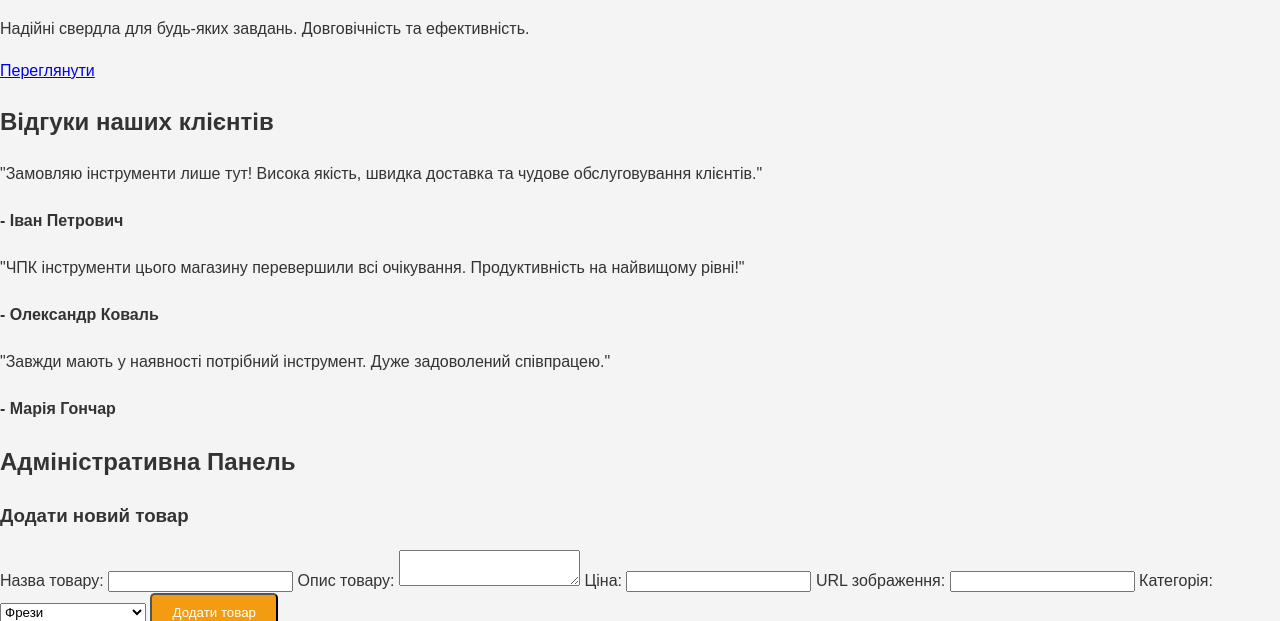
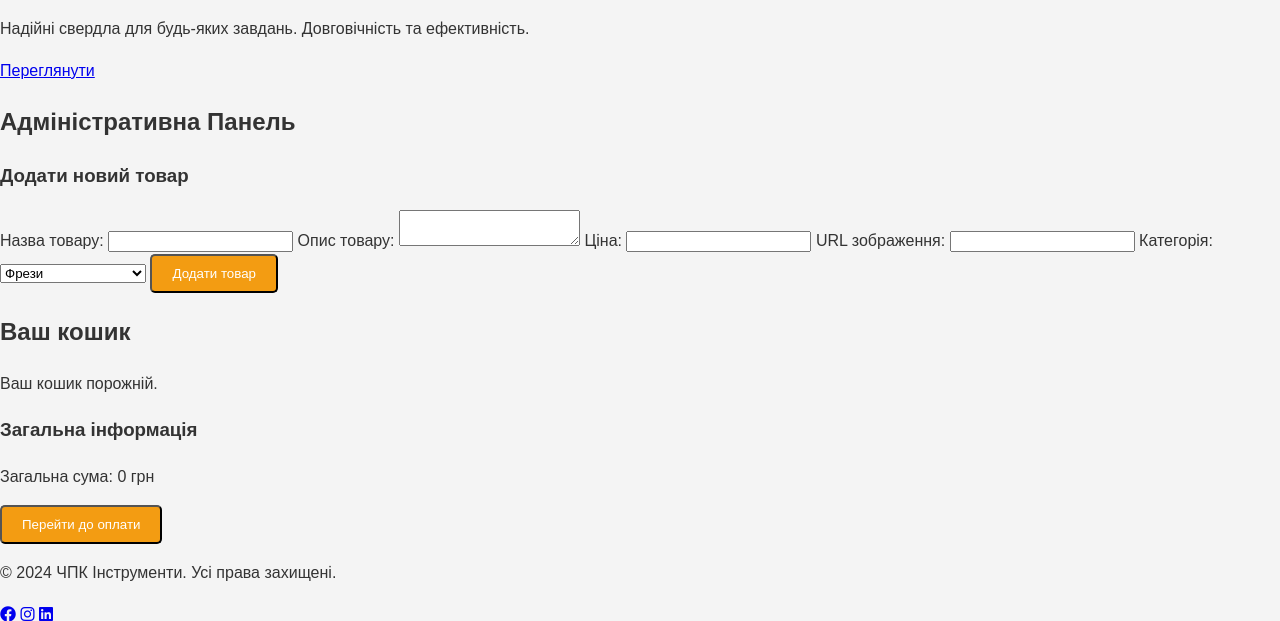
Before and after one commit to wowusermaks/sayt-CHPK, a plain HTML site: page index.html in a window 1280 px wide. Shown: the part 712-1333 px from the top of the page. Drawn offline with Linux system fonts and the light colour scheme.

Commit message:
Оновлення файлів

```diff
--- a/index.html
+++ b/index.html
@@ -66,25 +66,6 @@
                 <h3>Свердла</h3>
                 <p>Надійні свердла для будь-яких завдань. Довговічність та ефективність.</p>
                 <a href="drilling.html" class="btn-secondary">Переглянути</a>
-            </div>
-        </div>
-    </section>
-
-    <!-- Відгуки клієнтів -->
-    <section class="testimonials compact-testimonials">
-        <h2>Відгуки наших клієнтів</h2>
-        <div class="testimonial-cards">
-            <div class="testimonial">
-                <p>"Замовляю інструменти лише тут! Висока якість, швидка доставка та чудове обслуговування клієнтів."</p>
-                <h4>- Іван Петрович</h4>
-            </div>
-            <div class="testimonial">
-                <p>"ЧПК інструменти цього магазину перевершили всі очікування. Продуктивність на найвищому рівні!"</p>
-                <h4>- Олександр Коваль</h4>
-            </div>
-            <div class="testimonial">
-                <p>"Завжди мають у наявності потрібний інструмент. Дуже задоволений співпрацею."</p>
-                <h4>- Марія Гончар</h4>
             </div>
         </div>
     </section>
```
Also changed, not shown: images/milling_tools.jpg (added).
